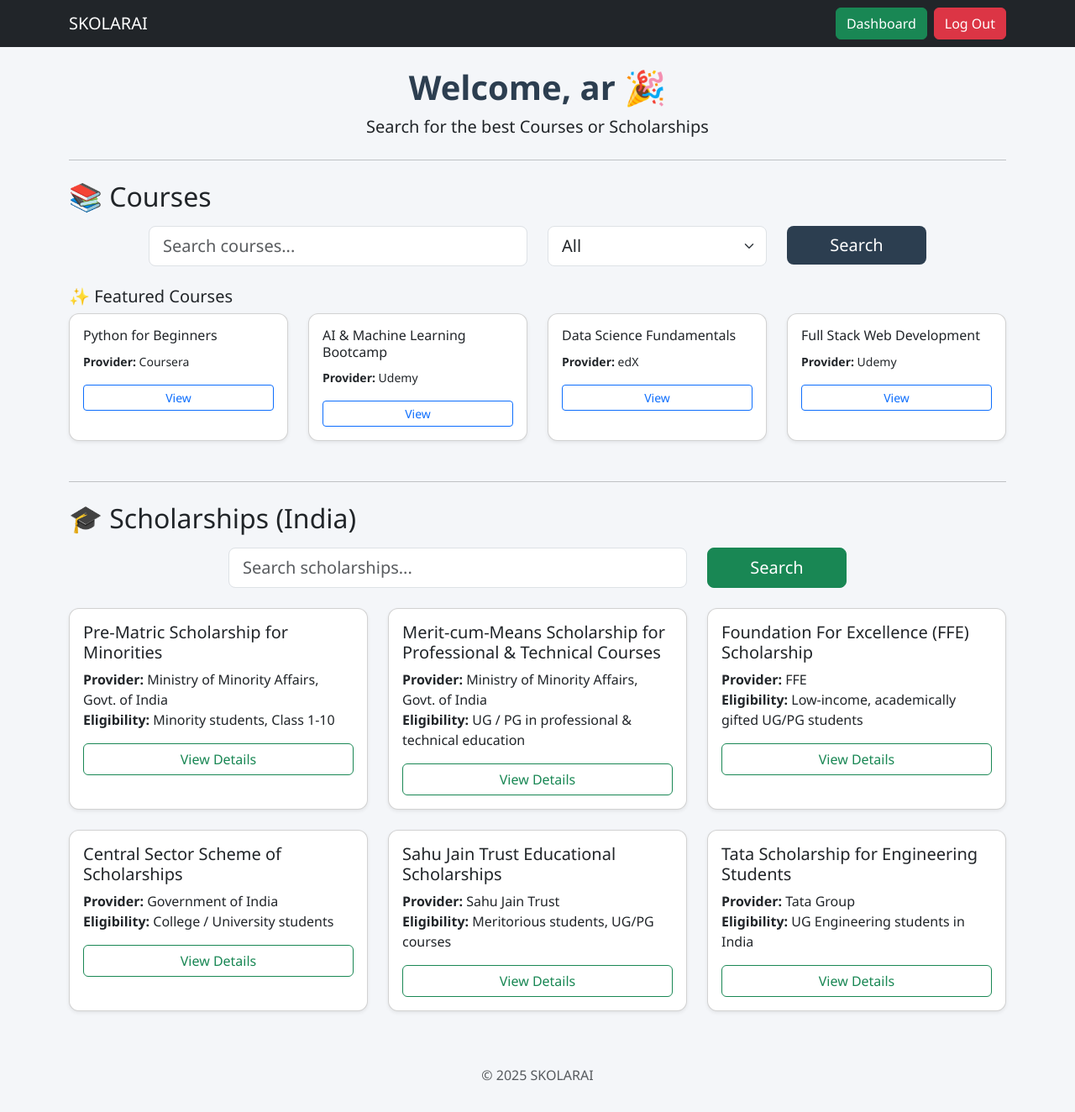
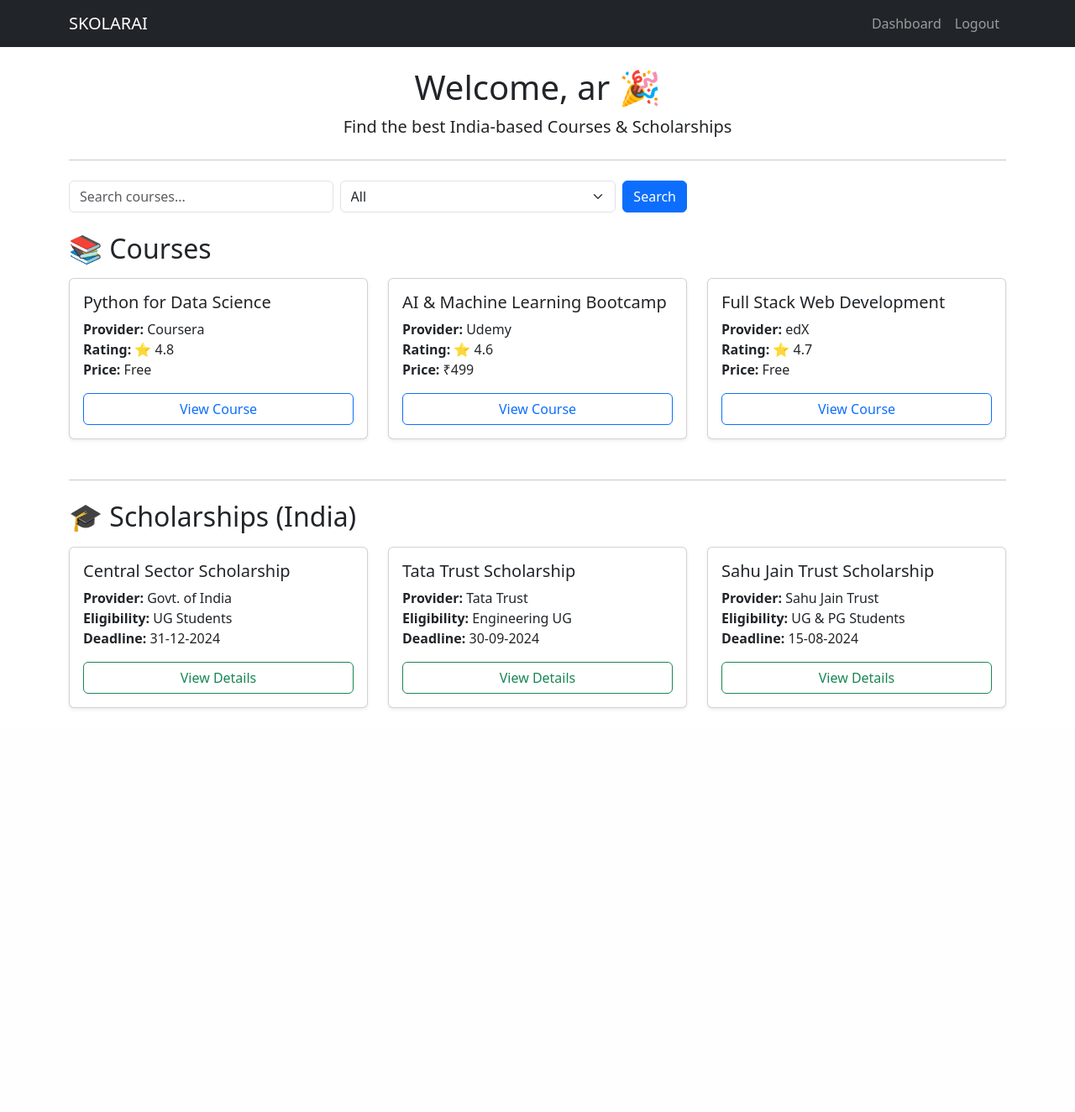
Before and after one commit to Infinus-77/skolarai, a Flask app: page /dashboard in a window 1280 px wide. Shown: the whole page at 84% size. After the commit the page ends 844 px from the top, so only its background shows below. Run offline with Flask 3, Linux system fonts and the light colour scheme; a user stored in the database is signed in.

Commit message:
Basic Changes

```diff
--- a/app.py
+++ b/app.py
@@ -1,86 +1,129 @@
-import sqlite3
-from flask import Flask, render_template, request, redirect, url_for, session, flash, jsonify
+from flask import Flask, render_template, request, redirect, url_for, session, flash
+from flask_sqlalchemy import SQLAlchemy
+from werkzeug.security import generate_password_hash, check_password_hash
 from datetime import datetime
-from werkzeug.security import generate_password_hash, check_password_hash
 
 app = Flask(__name__)
-app.secret_key = "supersecretkey"  # change this in production!
+app.secret_key = "supersecretkey"
+
+# --- Database Config ---
+app.config["SQLALCHEMY_DATABASE_URI"] = "sqlite:///skolarai.db"
+app.config["SQLALCHEMY_TRACK_MODIFICATIONS"] = False
+db = SQLAlchemy(app)
 
 
-# --- Database Setup ---
-def init_db():
-    conn = sqlite3.connect("users.db")
-    c = conn.cursor()
-    c.execute("""
-        CREATE TABLE IF NOT EXISTS users (
-            id INTEGER PRIMARY KEY AUTOINCREMENT,
-            username TEXT UNIQUE NOT NULL,
-            email TEXT UNIQUE NOT NULL,
-            password TEXT NOT NULL
-        )
-    """)
-    conn.commit()
-    conn.close()
-
-init_db()
+# --- Models ---
+class User(db.Model):
+    id = db.Column(db.Integer, primary_key=True)
+    username = db.Column(db.String(50), unique=True, nullable=False)
+    email = db.Column(db.String(100), unique=True, nullable=False)
+    password = db.Column(db.String(200), nullable=False)
 
 
-# --- Dummy Data ---
-courses_data = [
-    {"title": "Python for Beginners", "provider": "Coursera", "rating": "4.7", "price": "Free", "url": "https://www.coursera.org"},
-    {"title": "AI & Machine Learning Bootcamp", "provider": "Udemy", "rating": "4.6", "price": "$19.99", "url": "https://www.udemy.com"},
-    {"title": "Data Science Fundamentals", "provider": "edX", "rating": "4.8", "price": "Free", "url": "https://www.edx.org"},
-    {"title": "Full Stack Web Development", "provider": "Udemy", "rating": "4.5", "price": "$14.99", "url": "https://www.udemy.com"},
-    {"title": "Deep Learning Specialization", "provider": "Coursera", "rating": "4.9", "price": "$49/month", "url": "https://www.coursera.org"},
-    {"title": "Frontend Development with React", "provider": "Udacity", "rating": "4.7", "price": "Free", "url": "https://www.udacity.com"}
-]
+class Course(db.Model):
+    id = db.Column(db.Integer, primary_key=True)
+    title = db.Column(db.String(200), nullable=False)
+    provider = db.Column(db.String(100))
+    rating = db.Column(db.String(20))
+    price = db.Column(db.String(50))
+    url = db.Column(db.String(300))
+    tags = db.Column(db.String(200))
+    region = db.Column(db.String(50), default="India")
+    verified_at = db.Column(db.DateTime, default=datetime.utcnow)
 
-scholarships_data = [
-    {"title": "Pre-Matric Scholarship for Minorities", "provider": "Ministry of Minority Affairs, Govt. of India", "eligibility": "Minority students, Class 1-10", "url": "https://scholarships.gov.in/pre-matric-minorities"},
-    {"title": "Merit-cum-Means Scholarship for Professional & Technical Courses", "provider": "Ministry of Minority Affairs, Govt. of India", "eligibility": "UG / PG in professional & technical education", "url": "https://scholarships.gov.in/mcm-professional-technical"},
-    {"title": "Foundation For Excellence (FFE) Scholarship", "provider": "FFE", "eligibility": "Low-income, academically gifted UG/PG students", "url": "https://www.ffe.org/"},
-    {"title": "Central Sector Scheme of Scholarships", "provider": "Government of India", "eligibility": "College / University students", "url": "https://scholarships.gov.in/central-sector"},
-    {"title": "Sahu Jain Trust Educational Scholarships", "provider": "Sahu Jain Trust", "eligibility": "Meritorious students, UG/PG courses", "url": "http://sahujaintrust.timesofindia.com/"},
-    {"title": "Tata Scholarship for Engineering Students", "provider": "Tata Group", "eligibility": "UG Engineering students in India", "url": "https://www.tatatrusts.org/"}
-]
+
+class Scholarship(db.Model):
+    id = db.Column(db.Integer, primary_key=True)
+    title = db.Column(db.String(200), nullable=False)
+    provider = db.Column(db.String(100))
+    eligibility = db.Column(db.String(200))
+    deadline = db.Column(db.String(100))
+    url = db.Column(db.String(300))
+    tags = db.Column(db.String(200))
+    region = db.Column(db.String(50), default="India")
+    verified_at = db.Column(db.DateTime, default=datetime.utcnow)
+
+
+# --- Auto-Seed Function ---
+def seed_data():
+    if Course.query.count() == 0 and Scholarship.query.count() == 0:
+        print("🌱 Seeding database with sample data...")
+
+        courses = [
+            Course(
+                title="Python for Data Science",
+                provider="Coursera",
+                rating="4.8",
+                price="Free",
+                url="https://www.coursera.org/learn/python-for-data-science",
+                tags="AI, Data Science"
+            ),
+            Course(
+                title="AI & Machine Learning Bootcamp",
+                provider="Udemy",
+                rating="4.6",
+                price="₹499",
+                url="https://www.udemy.com/course/ai-and-machine-learning-bootcamp",
+                tags="AI, ML"
+            ),
+            Course(
+                title="Full Stack Web Development",
+                provider="edX",
+                rating="4.7",
+                price="Free",
+                url="https://www.edx.org/learn/web-development",
+                tags="Web Development"
+            )
+        ]
+
+        scholarships = [
+            Scholarship(
+                title="Central Sector Scholarship",
+                provider="Govt. of India",
+                eligibility="UG Students",
+                deadline="31-12-2024",
+                url="https://scholarships.gov.in",
+                tags="Government, India"
+            ),
+            Scholarship(
+                title="Tata Trust Scholarship",
+                provider="Tata Trust",
+                eligibility="Engineering UG",
+                deadline="30-09-2024",
+                url="https://www.tatatrusts.org",
+                tags="Private, India"
+            ),
+            Scholarship(
+                title="Sahu Jain Trust Scholarship",
+                provider="Sahu Jain Trust",
+                eligibility="UG & PG Students",
+                deadline="15-08-2024",
+                url="http://sahujaintrust.timesofindia.com/",
+                tags="Private, India"
+            )
+        ]
+
+        db.session.add_all(courses + scholarships)
+        db.session.commit()
+        print("✅ Seeding completed!")
 
 
 # --- Routes ---
 @app.route("/")
 def home():
-    return render_template("index.html", title="SKOLARAI", current_year=datetime.now().year)
-
-
-@app.route("/signin", methods=["GET", "POST"])
-def signin():
-    if request.method == "POST":
-        username = request.form.get("username")
-        password = request.form.get("password")
-
-        conn = sqlite3.connect("users.db")
-        c = conn.cursor()
-        c.execute("SELECT * FROM users WHERE username = ?", (username,))
-        user = c.fetchone()
-        conn.close()
-
-        if user and check_password_hash(user[3], password):
-            session["user"] = username
-            flash("Signed in successfully ✅", "success")
-            return redirect(url_for("dashboard"))
-        else:
-            flash("Invalid username or password ❌", "danger")
-            return redirect(url_for("signin"))
-
-    return render_template("signin.html", title="Sign In - SKOLARAI", current_year=datetime.now().year)
+    # If logged in, go to dashboard directly
+    if "user" in session:
+        return redirect(url_for("dashboard"))
+    return render_template("index.html")
 
 
 @app.route("/register", methods=["GET", "POST"])
 def register():
     if request.method == "POST":
-        username = request.form.get("username")
-        email = request.form.get("email")
-        password = request.form.get("password")
-        confirm_password = request.form.get("confirm_password")
+        username = request.form["username"]
+        email = request.form["email"]
+        password = request.form["password"]
+        confirm_password = request.form["confirm_password"]
 
         if password != confirm_password:
             flash("Passwords do not match ❌", "danger")
@@ -89,19 +132,36 @@ def register():
         hashed_password = generate_password_hash(password)
 
         try:
-            conn = sqlite3.connect("users.db")
-            c = conn.cursor()
-            c.execute("INSERT INTO users (username, email, password) VALUES (?, ?, ?)",
-                      (username, email, hashed_password))
-            conn.commit()
-            conn.close()
+            new_user = User(username=username, email=email, password=hashed_password)
+            db.session.add(new_user)
+            db.session.commit()
+
             flash("Account created successfully 🎉 Please sign in.", "success")
             return redirect(url_for("signin"))
-        except sqlite3.IntegrityError:
+        except:
             flash("Username or email already exists ❌", "danger")
             return redirect(url_for("register"))
 
-    return render_template("register.html", title="Register - SKOLARAI", current_year=datetime.now().year)
+    return render_template("register.html")
+
+
+@app.route("/signin", methods=["GET", "POST"])
+def signin():
+    if request.method == "POST":
+        username = request.form["username"]
+        password = request.form["password"]
+
+        user = User.query.filter_by(username=username).first()
+        if user and check_password_hash(user.password, password):
+            session["user"] = username
+            session["user_id"] = user.id
+            flash("Signed in successfully ✅", "success")
+            return redirect(url_for("dashboard"))
+        else:
+            flash("Invalid username or password ❌", "danger")
+            return redirect(url_for("signin"))
+
+    return render_template("signin.html")
 
 
 @app.route("/dashboard", methods=["GET", "POST"])
@@ -110,58 +170,45 @@ def dashboard():
         flash("Please sign in to access the dashboard ⚠️", "warning")
         return redirect(url_for("signin"))
 
-    course_results = []
-    scholarship_results = scholarships_data[:]  # show all by default
+    query = request.args.get("q", "")  # search term
+    filter_type = request.args.get("filter", "all")  # all, free, paid
 
-    if request.method == "POST":
-        section = request.form.get("section")
-        query = request.form.get("query", "").lower()
-        filter_option = request.form.get("filter")
+    courses_query = Course.query.filter_by(region="India")
 
-        if section == "courses":
-            filtered = courses_data
-            if filter_option == "free":
-                filtered = [c for c in filtered if c["price"].lower() == "free"]
-            elif filter_option == "paid":
-                filtered = [c for c in filtered if c["price"].lower() != "free"]
+    # Search by title or tags
+    if query:
+        courses_query = courses_query.filter(
+            (Course.title.ilike(f"%{query}%")) | (Course.tags.ilike(f"%{query}%"))
+        )
 
-            course_results = [c for c in filtered if query in c["title"].lower() or query in c["provider"].lower()]
+    # Apply filter
+    if filter_type == "free":
+        courses_query = courses_query.filter(Course.price.ilike("%free%"))
+    elif filter_type == "paid":
+        courses_query = courses_query.filter(Course.price.notilike("%free%"))
 
-        elif section == "scholarships":
-            scholarship_results = [s for s in scholarships_data if query in s["title"].lower() or query in s["provider"].lower()]
-
-    featured_courses = courses_data[:4]
+    courses = courses_query.all()
+    scholarships = Scholarship.query.filter_by(region="India").limit(6).all()
 
     return render_template(
         "dashboard.html",
-        title="Dashboard - SKOLARAI",
         user=session["user"],
-        courses=course_results,
-        scholarships=scholarship_results,
-        featured_courses=featured_courses,
-        current_year=datetime.now().year
+        courses=courses,
+        scholarships=scholarships,
+        query=query,
+        filter_type=filter_type
     )
-
-
-# Suggestions only for courses
-@app.route("/suggest", methods=["GET"])
-def suggest():
-    query = request.args.get("q", "").lower()
-    section = request.args.get("section", "")
-
-    suggestions = []
-    if section == "courses":
-        suggestions = [c["title"] for c in courses_data if query in c["title"].lower()]
-
-    return jsonify(suggestions)
 
 
 @app.route("/logout")
 def logout():
-    session.pop("user", None)
+    session.clear()
     flash("You have been logged out ✅", "info")
-    return redirect(url_for("home"))
+    return redirect(url_for("home"))  # Redirect to landing page
 
 
 if __name__ == "__main__":
+    with app.app_context():
+        db.create_all()
+        seed_data()  # <-- Auto-seed on first run
     app.run(debug=True)
--- a/templates/base.html
+++ b/templates/base.html
@@ -1,67 +1,54 @@
 <!DOCTYPE html>
 <html lang="en">
   <head>
-    <meta charset="utf-8" />
-    <title>{{ title or "SKOLARAI" }}</title>
-    <meta name="viewport" content="width=device-width, initial-scale=1" />
-
-    <!-- Bootstrap CSS -->
+    <meta charset="UTF-8" />
+    <title>{{ title if title else "SKOLARAI" }}</title>
     <link
-      href="https://cdn.jsdelivr.net/npm/bootstrap@5.3.2/dist/css/bootstrap.min.css"
+      href="https://cdn.jsdelivr.net/npm/bootstrap@5.3.0/dist/css/bootstrap.min.css"
       rel="stylesheet"
     />
-
-    <!-- Custom CSS -->
-    <link
-      rel="stylesheet"
-      href="{{ url_for('static', filename='style.css') }}"
-    />
+    <style>
+      /* Flash messages fixed at bottom-right */
+      .flash-container {
+        position: fixed;
+        bottom: 20px;
+        right: 20px;
+        z-index: 1050;
+        min-width: 250px;
+        max-width: 400px;
+      }
+    </style>
   </head>
   <body>
     <!-- Navbar -->
     <nav class="navbar navbar-expand-lg navbar-dark bg-dark">
       <div class="container">
         <a class="navbar-brand" href="{{ url_for('home') }}">SKOLARAI</a>
-
         <button
           class="navbar-toggler"
           type="button"
           data-bs-toggle="collapse"
           data-bs-target="#navbarNav"
-          aria-controls="navbarNav"
-          aria-expanded="false"
-          aria-label="Toggle navigation"
         >
           <span class="navbar-toggler-icon"></span>
         </button>
-
         <div class="collapse navbar-collapse" id="navbarNav">
           <ul class="navbar-nav ms-auto">
-            {% if session.get('user') and request.endpoint != 'home' %}
-            <!-- Show only on non-home pages -->
+            {% if 'user' in session %}
             <li class="nav-item">
-              <a class="btn btn-success me-2" href="{{ url_for('dashboard') }}"
+              <a class="nav-link" href="{{ url_for('dashboard') }}"
                 >Dashboard</a
               >
             </li>
             <li class="nav-item">
-              <a class="btn btn-danger" href="{{ url_for('logout') }}"
-                >Log Out</a
-              >
+              <a class="nav-link" href="{{ url_for('logout') }}">Logout</a>
             </li>
             {% else %}
-            <!-- Always show on landing -->
             <li class="nav-item">
-              <a
-                class="btn btn-outline-light me-2"
-                href="{{ url_for('signin') }}"
-                >Sign In</a
-              >
+              <a class="nav-link" href="{{ url_for('register') }}">Register</a>
             </li>
             <li class="nav-item">
-              <a class="btn btn-primary" href="{{ url_for('register') }}"
-                >Register</a
-              >
+              <a class="nav-link" href="{{ url_for('signin') }}">Sign In</a>
             </li>
             {% endif %}
           </ul>
@@ -70,12 +57,14 @@
     </nav>
 
     <!-- Main Content -->
-    <main class="container py-4">
-      <!-- Flash messages -->
+    <div class="container mt-4">{% block content %}{% endblock %}</div>
+
+    <!-- Flash messages at bottom-right -->
+    <div class="flash-container">
       {% with messages = get_flashed_messages(with_categories=true) %} {% if
       messages %} {% for category, message in messages %}
       <div
-        class="alert alert-{{ category }} alert-dismissible fade show"
+        class="alert alert-{{ category }} alert-dismissible fade show shadow"
         role="alert"
       >
         {{ message }}
@@ -83,18 +72,11 @@
           type="button"
           class="btn-close"
           data-bs-dismiss="alert"
-          aria-label="Close"
         ></button>
       </div>
-      {% endfor %} {% endif %} {% endwith %} {% block content %}{% endblock %}
-    </main>
+      {% endfor %} {% endif %} {% endwith %}
+    </div>
 
-    <!-- Footer -->
-    <footer class="text-center py-3">
-      <p class="text-muted">© {{ current_year }} SKOLARAI</p>
-    </footer>
-
-    <!-- Bootstrap JS -->
-    <script src="https://cdn.jsdelivr.net/npm/bootstrap@5.3.2/dist/js/bootstrap.bundle.min.js"></script>
+    <script src="https://cdn.jsdelivr.net/npm/bootstrap@5.3.0/dist/js/bootstrap.bundle.min.js"></script>
   </body>
 </html>
--- a/templates/dashboard.html
+++ b/templates/dashboard.html
@@ -1,180 +1,72 @@
-{% extends "base.html" %} {% block content %}
+{% extends "base.html" %}
+
+{% block content %}
 <div class="text-center">
   <h1>Welcome, {{ user }} 🎉</h1>
-  <p class="lead">
-    Search for the best <strong>Courses</strong> or
-    <strong>Scholarships</strong>
-  </p>
+  <p class="lead">Find the best India-based <strong>Courses</strong> & <strong>Scholarships</strong></p>
 </div>
 
-<hr class="my-4" />
+<hr class="my-4">
 
-<!-- COURSES SECTION -->
+<!-- Course Search + Filter -->
+<div class="row mb-4">
+  <div class="col-md-8">
+    <form method="GET" action="{{ url_for('dashboard') }}" class="d-flex">
+      <input type="text" name="q" class="form-control me-2"
+             placeholder="Search courses..." value="{{ query }}">
+      <select name="filter" class="form-select me-2">
+        <option value="all" {% if filter_type == 'all' %}selected{% endif %}>All</option>
+        <option value="free" {% if filter_type == 'free' %}selected{% endif %}>Free</option>
+        <option value="paid" {% if filter_type == 'paid' %}selected{% endif %}>Paid</option>
+      </select>
+      <button type="submit" class="btn btn-primary">Search</button>
+    </form>
+  </div>
+</div>
+
+<!-- Courses -->
 <h2>📚 Courses</h2>
-<form
-  method="POST"
-  action="{{ url_for('dashboard') }}"
-  class="row justify-content-center mt-3 position-relative"
->
-  <input type="hidden" name="section" value="courses" />
-  <div class="col-md-5 position-relative">
-    <input
-      type="text"
-      id="course-query"
-      name="query"
-      class="form-control form-control-lg"
-      placeholder="Search courses..."
-    />
-    <ul
-      class="list-group position-absolute w-100"
-      id="course-query-suggestions"
-      style="z-index: 1000"
-    ></ul>
-  </div>
-  <div class="col-md-3">
-    <select name="filter" class="form-select form-select-lg">
-      <option value="">All</option>
-      <option value="free">Free</option>
-      <option value="paid">Paid</option>
-    </select>
-  </div>
-  <div class="col-md-2">
-    <button type="submit" class="btn btn-primary btn-lg w-100">Search</button>
-  </div>
-</form>
-
-{% if courses and courses|length > 0 %}
-<div class="row mt-4">
+<div class="row mt-3">
   {% for course in courses %}
     <div class="col-md-4 mb-4">
       <div class="card h-100 shadow-sm">
         <div class="card-body">
           <h5 class="card-title">{{ course.title }}</h5>
           <p class="card-text">
-          <strong>Provider:</strong> {{ course.provider }} <br />
-          <strong>Rating:</strong> ⭐ {{ course.rating }} <br />
+            <strong>Provider:</strong> {{ course.provider }} <br>
+            <strong>Rating:</strong> ⭐ {{ course.rating }} <br>
             <strong>Price:</strong> {{ course.price }}
           </p>
-        <a
-          href="{{ course.url }}"
-          target="_blank"
-          class="btn btn-outline-primary w-100"
-          >View Course</a
-        >
+          <a href="{{ course.url }}" target="_blank" class="btn btn-outline-primary w-100">View Course</a>
         </div>
       </div>
     </div>
+  {% else %}
+    <p class="text-muted">No courses found.</p>
   {% endfor %}
 </div>
-{% else %}
-<!-- Featured Courses -->
-<h5 class="mt-4">✨ Featured Courses</h5>
-<div class="row mt-2">
-  {% for course in featured_courses %}
-  <div class="col-md-3 mb-4">
-    <div class="card h-100 shadow-sm">
-      <div class="card-body">
-        <h6 class="card-title">{{ course.title }}</h6>
-        <p class="card-text">
-          <small><strong>Provider:</strong> {{ course.provider }}</small>
-        </p>
-        <a
-          href="{{ course.url }}"
-          target="_blank"
-          class="btn btn-sm btn-outline-primary w-100"
-          >View</a
-        >
-      </div>
-    </div>
-  </div>
-  {% endfor %}
-</div>
-{% endif %}
 
-<hr class="my-4" />
+<hr class="my-4">
 
-<!-- SCHOLARSHIPS SECTION -->
+<!-- Scholarships -->
 <h2>🎓 Scholarships (India)</h2>
-<form
-  method="POST"
-  action="{{ url_for('dashboard') }}"
-  class="row justify-content-center mt-3"
->
-  <input type="hidden" name="section" value="scholarships" />
-  <div class="col-md-6">
-    <input
-      type="text"
-      name="query"
-      class="form-control form-control-lg"
-      placeholder="Search scholarships..."
-    />
-  </div>
-  <div class="col-md-2">
-    <button type="submit" class="btn btn-success btn-lg w-100">Search</button>
-  </div>
-</form>
-
-<div class="row mt-4">
+<div class="row mt-3">
   {% for s in scholarships %}
     <div class="col-md-4 mb-4">
       <div class="card h-100 shadow-sm">
         <div class="card-body">
           <h5 class="card-title">{{ s.title }}</h5>
           <p class="card-text">
-          <strong>Provider:</strong> {{ s.provider }} <br />
-          <strong>Eligibility:</strong> {{ s.eligibility }}
+            <strong>Provider:</strong> {{ s.provider }} <br>
+            <strong>Eligibility:</strong> {{ s.eligibility }} <br>
+            <strong>Deadline:</strong> {{ s.deadline }}
           </p>
-        <a
-          href="{{ s.url }}"
-          target="_blank"
-          class="btn btn-outline-success w-100"
-          >View Details</a
-        >
+          <a href="{{ s.url }}" target="_blank" class="btn btn-outline-success w-100">View Details</a>
         </div>
       </div>
     </div>
+  {% else %}
+    <p class="text-muted">No scholarships found.</p>
   {% endfor %}
 </div>
-
-<!-- Suggestion Script (Courses Only) -->
-<script>
-  function setupSuggestions(inputId, section) {
-    const input = document.getElementById(inputId);
-    const suggestionBox = document.getElementById(inputId + "-suggestions");
-
-    input.addEventListener("input", () => {
-      const query = input.value;
-      if (query.length < 2) {
-        suggestionBox.innerHTML = "";
-        return;
-      }
-
-      fetch(`/suggest?q=${query}&section=${section}`)
-        .then((res) => res.json())
-        .then((data) => {
-          suggestionBox.innerHTML = "";
-          data.forEach((item) => {
-            const li = document.createElement("li");
-            li.className = "list-group-item list-group-item-action";
-            li.textContent = item;
-            li.onclick = () => {
-              input.value = item;
-              suggestionBox.innerHTML = "";
-            };
-            suggestionBox.appendChild(li);
-          });
-        });
-    });
-
-    // Hide suggestions when clicking outside
-    document.addEventListener("click", (e) => {
-      if (!input.contains(e.target)) {
-        suggestionBox.innerHTML = "";
-      }
-    });
-  }
-
-  setupSuggestions("course-query", "courses");
-</script>
-
 {% endblock %}
```
Also changed, not shown: templates/index.html (+11 -6 lines), templates/register.html (+25 -56 lines), templates/signin.html (+12 -42 lines), instance/skolarai.db (added), users.db (deleted). Lines whose indentation alone changed are shown as unchanged.
